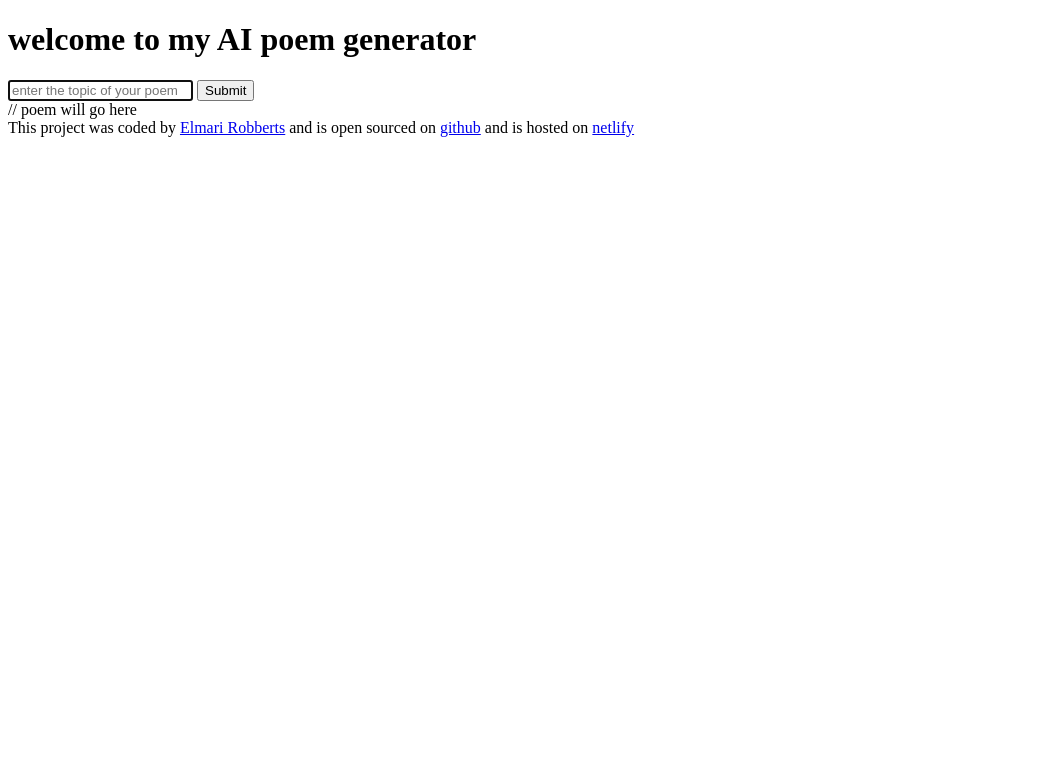
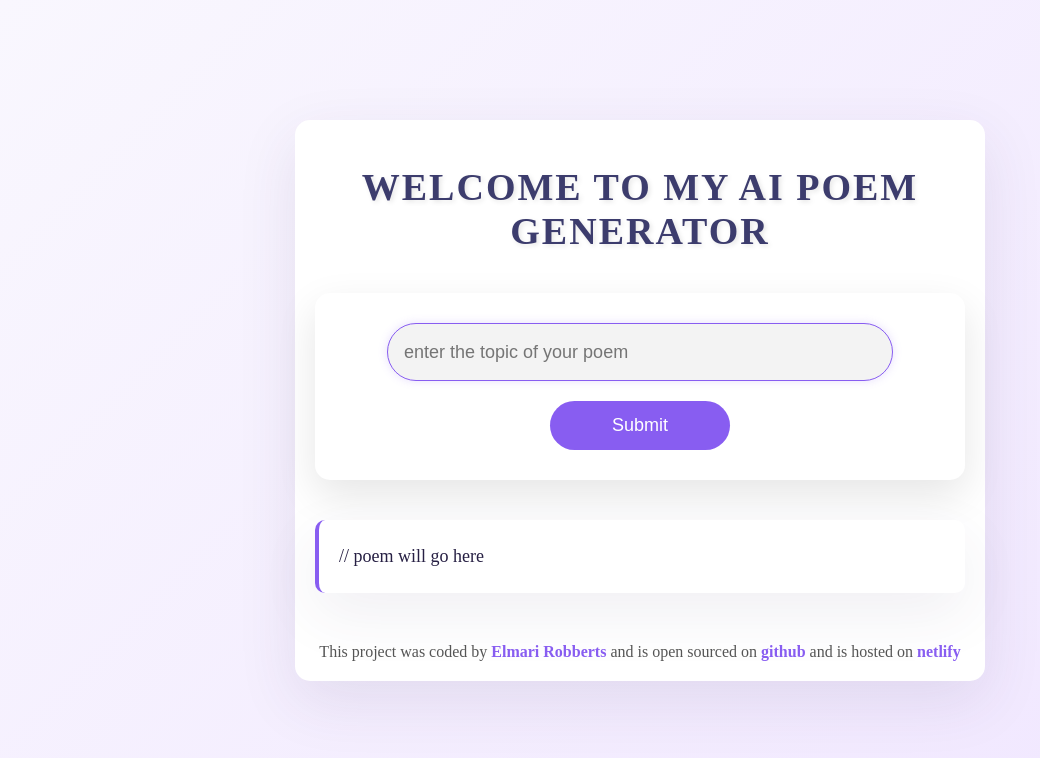
Before and after one commit to Elmari121/poem-generator-, a plain HTML site: page index.html in a window 1280 px wide. Shown: the whole page, without its empty margins (0-1040 px from the left). Drawn offline with Linux system fonts and the light colour scheme.

Commit message:
basic css

```diff
--- a/index.html
+++ b/index.html
@@ -7,6 +7,7 @@
     <title>AI poem generator</title>
   </head>
   <body>
+    <div class="container">
     <header>
       <h1>welcome to my AI poem generator</h1>
     </header>
@@ -18,10 +19,11 @@
           required
           autofocus
           autocomplete="off"
+          class="instructions"
         />
-        <input type="submit" />
+        <input type="submit" class="submit-button" />
       </form>
-      <div>// poem will go here</div>
+      <div class="poem">// poem will go here</div>
     </main>
     <script src="index.js"></script>
   </body>
@@ -35,4 +37,5 @@
     and is hosted on
     <a href="https://aipoemgenerator20.netlify.app/" target="_blank">netlify</a>
   </footer>
+  </div>
 </html>
--- a/style.css
+++ b/style.css
@@ -0,0 +1,100 @@
+body {
+  background: linear-gradient(135deg, #f9f7fe, #f0e6ff);
+  font-family: "Merriweather", serif;
+  margin: 0;
+  padding: 0;
+  box-sizing: border-box;
+  color: #333;
+}
+.container {
+  margin: 120px auto;
+  padding: 20px;
+  max-width: 650px;
+  background: white;
+  border-radius: 15px;
+  box-shadow: 0px 20px 60px rgba(65, 50, 100, 0.1);
+}
+header h1 {
+  text-align: center;
+  font-size: 38px;
+  font-weight: 700;
+  color: #3c3c6d;
+  text-transform: uppercase;
+  letter-spacing: 2px;
+  margin-bottom: 40px;
+  text-shadow: 2px 2px 5px rgba(0, 0, 0, 0.1);
+}
+form {
+  background-color: #fff;
+  padding: 30px;
+  border-radius: 15px;
+  box-shadow: 0px 15px 40px rgba(0, 0, 0, 0.1);
+  display: flex;
+  flex-direction: column;
+  align-items: center;
+  margin-bottom: 30px;
+}
+.instructions {
+  padding: 16px;
+  border: 1px solid #bbb;
+  width: 80%;
+  font-size: 18px;
+  border-radius: 50px;
+  line-height: 24px;
+  color: #272044;
+  background: #f3f3f3;
+  transition: all 0.3s ease;
+}
+.instructions:focus {
+  border-color: #885df1;
+  outline: none;
+  box-shadow: 0 0 10px rgba(136, 93, 241, 0.2);
+}
+.submit-button {
+  margin-top: 20px;
+  background-color: #885df1;
+  color: white;
+  border: none;
+  border-radius: 50px;
+  padding: 14px 24px;
+  font-size: 18px;
+  width: 180px;
+  cursor: pointer;
+  transition: all 0.3s ease;
+}
+
+.submit-button:hover {
+  background-color: #7747cf;
+  transform: translateY(-3px);
+}
+.submit-button:active {
+  transform: translateY(1px);
+}
+.poem {
+  font-size: 18px;
+  background-color: white;
+  padding: 20px;
+  line-height: 1.8;
+  border-left: 4px solid #885df1;
+  border-radius: 10px;
+  box-shadow: 0px 20px 60px rgba(65, 50, 100, 0.08);
+  margin-top: 40px;
+  color: #272044;
+}
+
+footer {
+  text-align: center;
+  font-size: 16px;
+  color: #555;
+  margin-top: 50px;
+}
+
+footer a {
+  color: #885df1;
+  text-decoration: none;
+  font-weight: bold;
+}
+footer a:hover {
+  color: #7747cf;
+  text-decoration: underline;
+}
```
